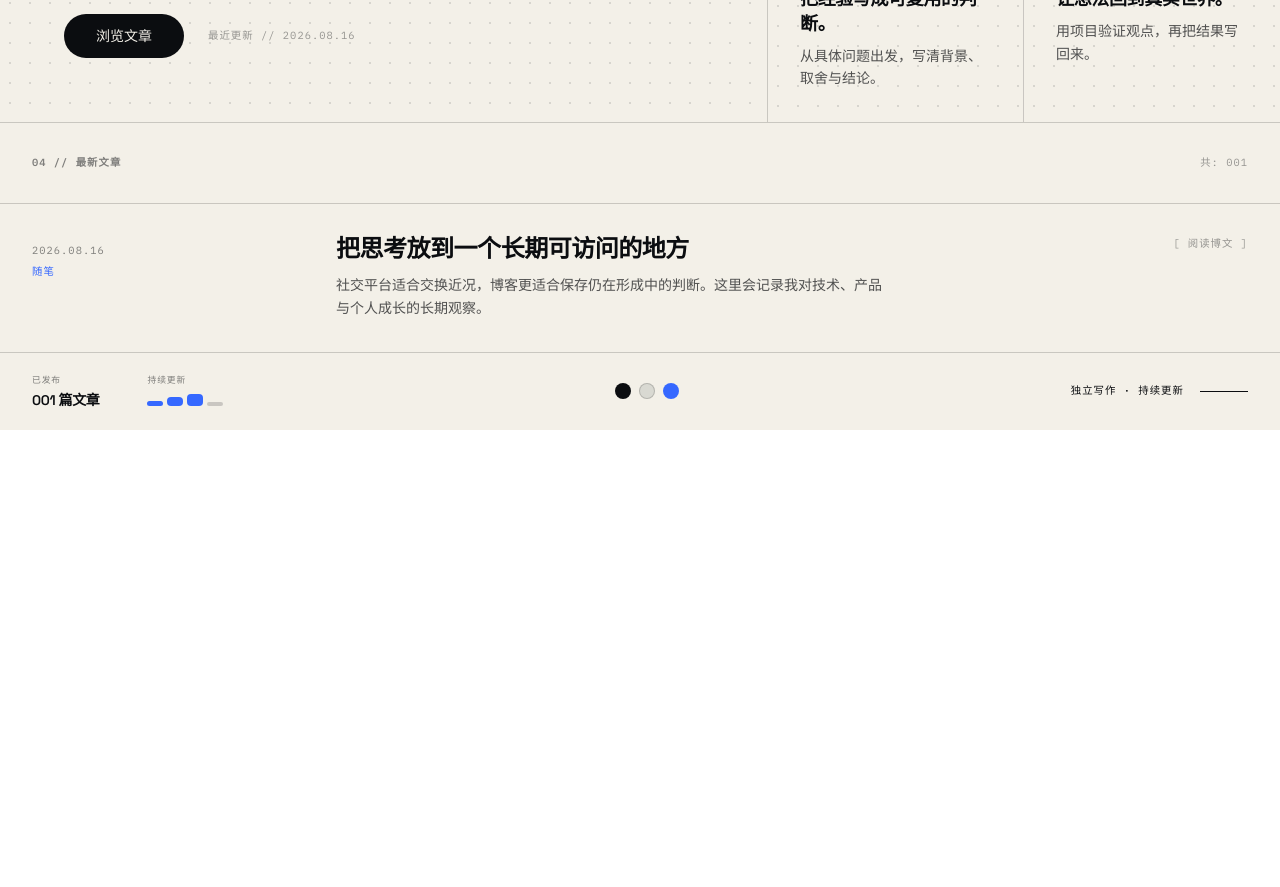
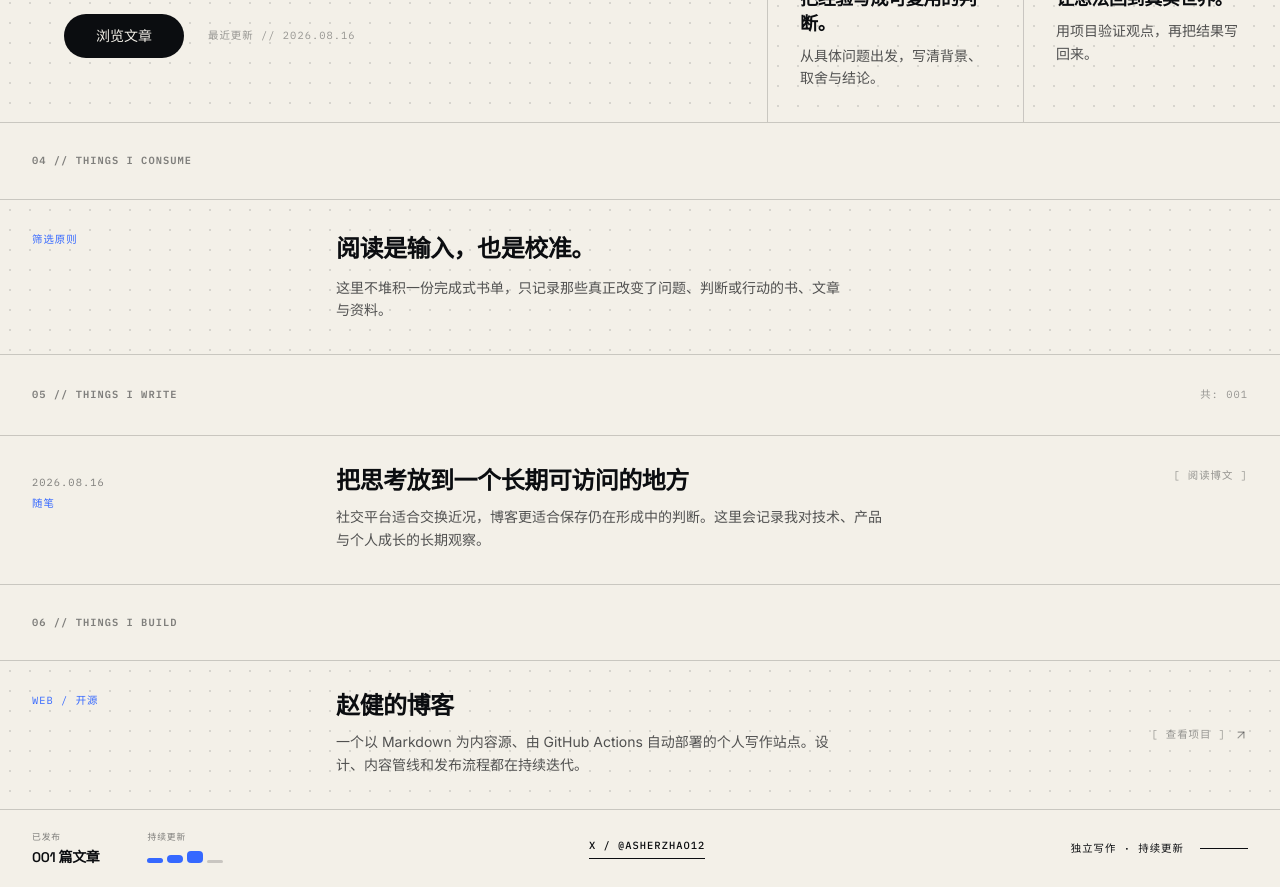
Before and after one commit to asherz-0/personal_blog, a React (Vite) app: page / in a window 1280 px wide. Shown: the part 580-1467 px from the top of the page. Before the commit the page ends 1010 px from the top, so only its background shows below. Built offline with nearby package versions, Linux system fonts and the light colour scheme.

Commit message:
Add content sections and X contact

```diff
--- a/src/components/BentoLayout.tsx
+++ b/src/components/BentoLayout.tsx
@@ -1,6 +1,6 @@
 import {useEffect, useMemo, useState} from 'react';
 import {AnimatePresence, motion} from 'motion/react';
-import {ArrowLeft, Diamond} from 'lucide-react';
+import {ArrowLeft, ArrowUpRight, Diamond} from 'lucide-react';
 import ReactMarkdown from 'react-markdown';
 import remarkGfm from 'remark-gfm';
 import {
@@ -292,9 +292,24 @@ export function BentoLayout() {
                   </div>
                 </div>
 
+                <section className="flex flex-col border-b border-line-dark bg-paper" aria-labelledby="reading-title">
+                  <div className="border-b border-line-dark bg-paper p-8">
+                    <h2 id="reading-title" className="text-label text-ink/50">{copy.thingsConsumeLabel}</h2>
+                  </div>
+                  <div className="flex flex-col bg-dot-grid p-8 md:flex-row md:items-start">
+                    <div className="mb-6 w-full shrink-0 font-data text-label text-orbit-blue md:mb-0 md:w-1/4">
+                      {copy.readingPrinciple}
+                    </div>
+                    <div className="w-full md:w-2/4 md:pr-8">
+                      <h3 className="mb-3 font-display text-[1.5rem] font-semibold leading-snug">{copy.readingTitle}</h3>
+                      <p className="max-w-[58ch] text-body leading-relaxed text-ink/70">{copy.readingDescription}</p>
+                    </div>
+                  </div>
+                </section>
+
                 <section id="archive" className="flex scroll-mt-4 flex-col bg-paper" aria-labelledby="archive-title">
                   <div className="sticky top-0 z-10 flex items-center justify-between border-b border-line-dark bg-paper/95 p-8 backdrop-blur">
-                    <h2 id="archive-title" className="text-label text-ink/50">{copy.postArchiveLabel}</h2>
+                    <h2 id="archive-title" className="text-label text-ink/50">{copy.thingsWriteLabel}</h2>
                     <div className="hidden font-data text-label text-ink/40 sm:block">
                       {copy.total}: {posts.length.toString().padStart(3, '0')}
                     </div>
@@ -334,6 +349,32 @@ export function BentoLayout() {
                     )}
                   </div>
                 </section>
+
+                <section className="flex flex-col border-t border-line-dark bg-paper" aria-labelledby="builds-title">
+                  <div className="border-b border-line-dark bg-paper p-8">
+                    <h2 id="builds-title" className="text-label text-ink/50">{copy.thingsBuildLabel}</h2>
+                  </div>
+                  <a
+                    href="https://github.com/asherzj/asherzj.github.io"
+                    target="_blank"
+                    rel="noreferrer"
+                    className="group flex flex-col bg-dot-grid p-8 transition-colors duration-300 hover:bg-mist/30 focus-visible:bg-mist/30 focus-visible:outline-2 focus-visible:-outline-offset-2 focus-visible:outline-orbit-blue md:flex-row"
+                  >
+                    <div className="mb-6 w-full shrink-0 font-data text-label text-orbit-blue md:mb-0 md:w-1/4">
+                      {copy.projectCategory}
+                    </div>
+                    <div className="w-full md:w-2/4 md:pr-8">
+                      <h3 className="mb-3 font-display text-[1.5rem] transition-colors duration-300 group-hover:text-orbit-blue">
+                        {copy.projectTitle}
+                      </h3>
+                      <p className="max-w-[58ch] text-body leading-relaxed text-ink/70">{copy.projectDescription}</p>
+                    </div>
+                    <div className="mt-6 flex w-full items-center font-data text-label text-ink/40 transition-colors duration-300 group-hover:text-orbit-blue md:mt-0 md:w-1/4 md:justify-end">
+                      <span>[ {copy.viewProject} ]</span>
+                      <ArrowUpRight className="ml-2" size={14} aria-hidden="true" />
+                    </div>
+                  </a>
+                </section>
               </motion.div>
             )}
           </AnimatePresence>
@@ -358,11 +399,15 @@ export function BentoLayout() {
             </div>
           </div>
 
-          <div className="flex items-center justify-center gap-2" aria-hidden="true">
-            <div className="h-4 w-4 rounded-full bg-ink" />
-            <div className="h-4 w-4 rounded-full border border-line-dark bg-mist" />
-            <div className="h-4 w-4 rounded-full bg-orbit-blue" />
-          </div>
+          <a
+            href="https://x.com/AsherZhao12"
+            target="_blank"
+            rel="noreferrer"
+            aria-label={copy.xProfileLabel}
+            className="border-b border-ink pb-1 font-data text-[0.65rem] font-medium tracking-widest transition-colors hover:border-orbit-blue hover:text-orbit-blue focus-visible:outline-2 focus-visible:outline-offset-4 focus-visible:outline-orbit-blue"
+          >
+            X / @ASHERZHAO12
+          </a>
 
           <div className="flex items-center gap-4">
             <div className="hidden font-data text-[0.65rem] font-medium tracking-widest sm:block">{copy.builtFromMarkdown}</div>
--- a/src/lib/i18n.ts
+++ b/src/lib/i18n.ts
@@ -35,12 +35,22 @@ export const UI_COPY = {
     buildLabel: '03 // 实践',
     buildTitle: '让想法回到真实世界。',
     buildDescription: '用项目验证观点，再把结果写回来。',
-    postArchiveLabel: '04 // 最新文章',
+    thingsConsumeLabel: '04 // THINGS I CONSUME',
+    readingPrinciple: '筛选原则',
+    readingTitle: '阅读是输入，也是校准。',
+    readingDescription: '这里不堆积一份完成式书单，只记录那些真正改变了问题、判断或行动的书、文章与资料。',
+    thingsWriteLabel: '05 // THINGS I WRITE',
     total: '共',
     readPostAria: '阅读',
     minuteRead: '分钟阅读',
     readPost: '阅读博文',
     noPosts: '文章正在路上。',
+    thingsBuildLabel: '06 // THINGS I BUILD',
+    projectCategory: 'WEB / 开源',
+    projectTitle: '赵健的博客',
+    projectDescription: '一个以 Markdown 为内容源、由 GitHub Actions 自动部署的个人写作站点。设计、内容管线和发布流程都在持续迭代。',
+    viewProject: '查看项目',
+    xProfileLabel: '在 X 上关注我',
     archiveState: '已发布',
     postsIndexed: '篇文章',
     signalStrength: '持续更新',
@@ -78,12 +88,22 @@ export const UI_COPY = {
     buildLabel: '03 // PRACTICE',
     buildTitle: 'Bring ideas back into the real world.',
     buildDescription: 'Test a point of view through projects, then write back what changed.',
-    postArchiveLabel: '04 // LATEST WRITING',
+    thingsConsumeLabel: '04 // THINGS I CONSUME',
+    readingPrinciple: 'CURATION PRINCIPLE',
+    readingTitle: 'Reading is input—and calibration.',
+    readingDescription: 'This is not a completionist reading list. I keep only the books, essays, and references that genuinely changed a question, a judgment, or an action.',
+    thingsWriteLabel: '05 // THINGS I WRITE',
     total: 'Total',
     readPostAria: 'Read',
     minuteRead: 'min read',
     readPost: 'Read post',
     noPosts: 'New writing is on the way.',
+    thingsBuildLabel: '06 // THINGS I BUILD',
+    projectCategory: 'WEB / OPEN SOURCE',
+    projectTitle: "Asher's Blog",
+    projectDescription: 'A personal writing site powered by Markdown and deployed through GitHub Actions. Its design, content pipeline, and publishing workflow continue to evolve.',
+    viewProject: 'View project',
+    xProfileLabel: 'Follow me on X',
     archiveState: 'Published',
     postsIndexed: 'posts',
     signalStrength: 'Updated over time',
```
